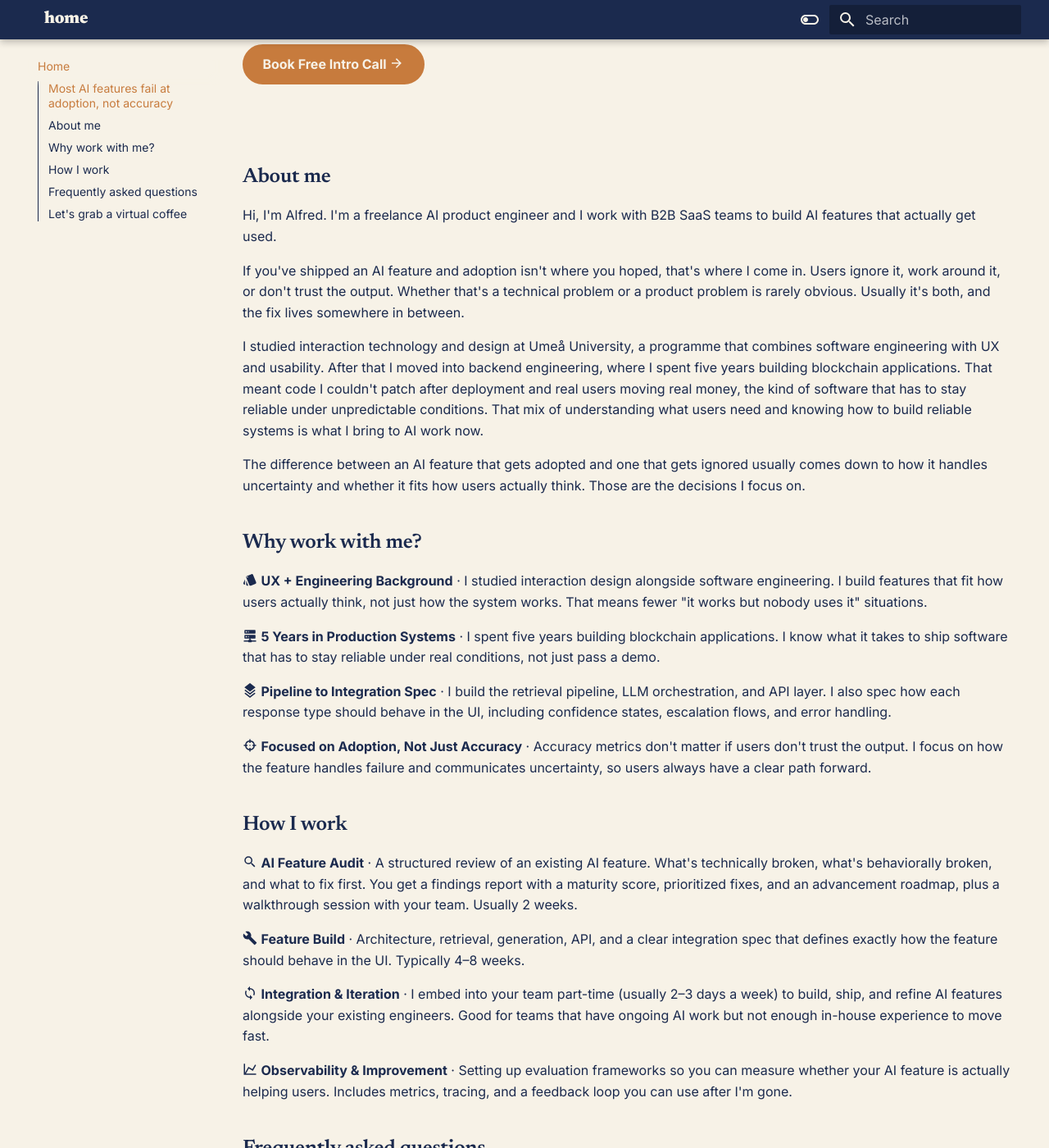
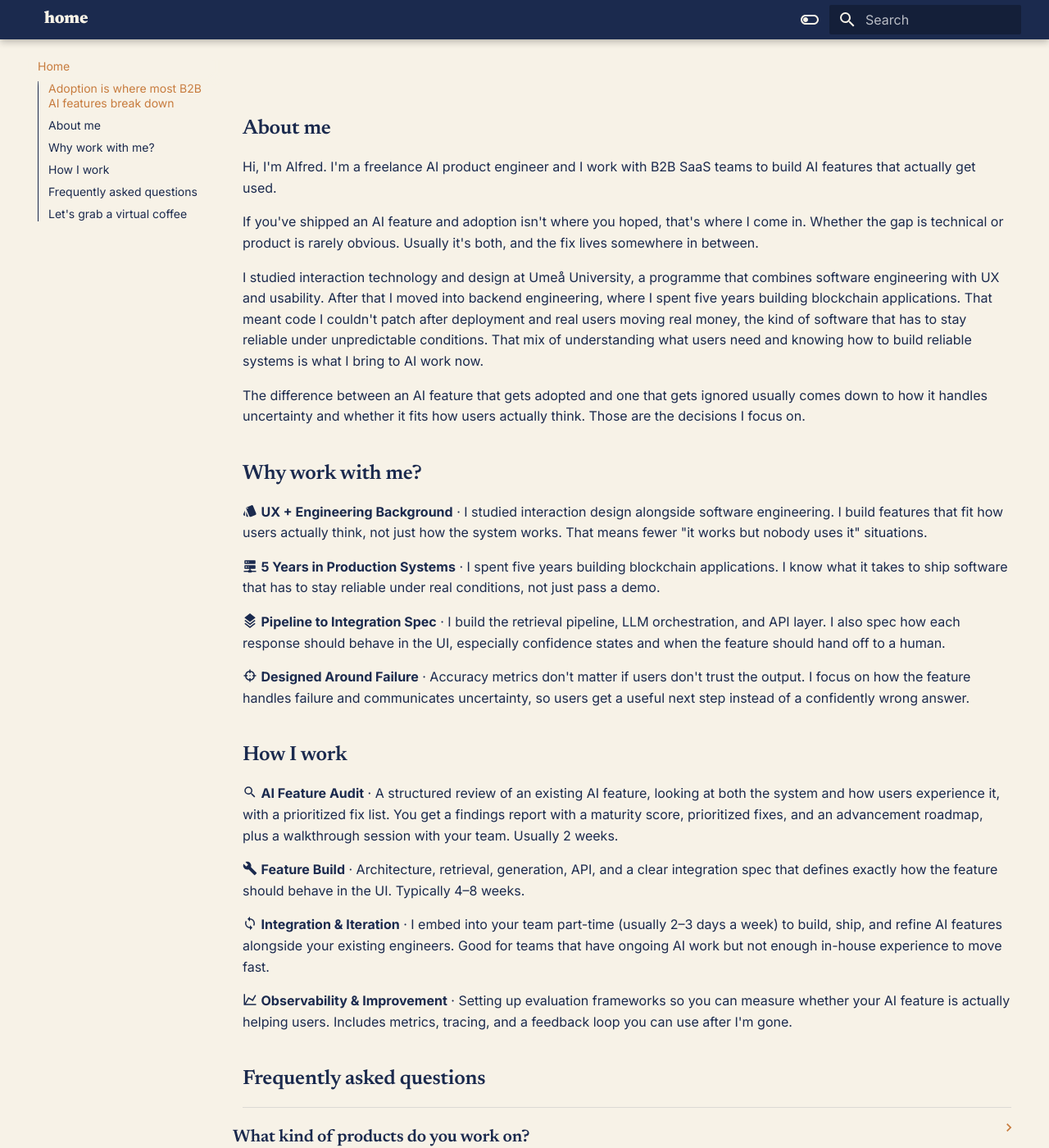
Before and after one commit to alfredpersson/personal-website, an MkDocs documentation site: the page built from docs/index.md, in a window 1280 px wide and 1400 px high, scrolled down 578 px. Shown: the whole window at 82% size. Built offline with MkDocs 1.6.1 and Material for MkDocs 9.7.7, drawn with Linux system fonts in a browser that asks for light colours; some of the changed text lies outside the part shown.

Commit message:
Fix copy

```diff
--- a/docs/index.md
+++ b/docs/index.md
@@ -27,17 +27,15 @@ image: https://www.alfredpersson.com/assets/thumbnail-website.jpg
 
 # Helping SaaS teams ship AI features users actually adopt
 
-### Most AI features fail at adoption, not accuracy { .hero-subtitle }
+### Adoption is where most B2B AI features break down { .hero-subtitle }
 
-- Your AI feature is live but users aren't really engaging with it
+- Your AI feature is live but adoption is flat
 
-- Users ignore it, work around it, or just don't trust the output
+- Users try it once and don't come back
 
-- You're not sure if the problem is technical, UX, or both
+- It's hard to tell whether the gap is technical or product
 
-- You need someone who understands both the pipeline and the user experience
-
-- You want AI that handles failure well, not just the happy path
+- Demos pass, but real workflows expose what's broken
 
 [Book Free Intro Call :material-arrow-right:](https://calendly.com/alfred-persson/intro){ .md-button .md-button--primary }
 
@@ -55,7 +53,7 @@ image: https://www.alfredpersson.com/assets/thumbnail-website.jpg
 
 Hi, I'm Alfred. I'm a freelance AI product engineer and I work with B2B SaaS teams to build AI features that actually get used.
 
-If you've shipped an AI feature and adoption isn't where you hoped, that's where I come in. Users ignore it, work around it, or don't trust the output. Whether that's a technical problem or a product problem is rarely obvious. Usually it's both, and the fix lives somewhere in between.
+If you've shipped an AI feature and adoption isn't where you hoped, that's where I come in. Whether the gap is technical or product is rarely obvious. Usually it's both, and the fix lives somewhere in between.
 
 I studied interaction technology and design at Umeå University, a programme that combines software engineering with UX and usability. After that I moved into backend engineering, where I spent five years building blockchain applications. That meant code I couldn't patch after deployment and real users moving real money, the kind of software that has to stay reliable under unpredictable conditions. That mix of understanding what users need and knowing how to build reliable systems is what I bring to AI work now.
 
@@ -67,13 +65,13 @@ The difference between an AI feature that gets adopted and one that gets ignored
 
 :material-server-network: **5 Years in Production Systems** · I spent five years building blockchain applications. I know what it takes to ship software that has to stay reliable under real conditions, not just pass a demo.
 
-:material-layers-triple: **Pipeline to Integration Spec** · I build the retrieval pipeline, LLM orchestration, and API layer. I also spec how each response type should behave in the UI, including confidence states, escalation flows, and error handling.
+:material-layers-triple: **Pipeline to Integration Spec** · I build the retrieval pipeline, LLM orchestration, and API layer. I also spec how each response should behave in the UI, especially confidence states and when the feature should hand off to a human.
 
-:material-target: **Focused on Adoption, Not Just Accuracy** · Accuracy metrics don't matter if users don't trust the output. I focus on how the feature handles failure and communicates uncertainty, so users always have a clear path forward.
+:material-target: **Designed Around Failure** · Accuracy metrics don't matter if users don't trust the output. I focus on how the feature handles failure and communicates uncertainty, so users get a useful next step instead of a confidently wrong answer.
 
 ## How I work
 
-:material-magnify: **AI Feature Audit** · A structured review of an existing AI feature. What's technically broken, what's behaviorally broken, and what to fix first. You get a findings report with a maturity score, prioritized fixes, and an advancement roadmap, plus a walkthrough session with your team. Usually 2 weeks.
+:material-magnify: **AI Feature Audit** · A structured review of an existing AI feature, looking at both the system and how users experience it, with a prioritized fix list. You get a findings report with a maturity score, prioritized fixes, and an advancement roadmap, plus a walkthrough session with your team. Usually 2 weeks.
 
 :material-wrench: **Feature Build** · Architecture, retrieval, generation, API, and a clear integration spec that defines exactly how the feature should behave in the UI. Typically 4–8 weeks.
 
@@ -87,7 +85,7 @@ The difference between an AI feature that gets adopted and one that gets ignored
     B2B SaaS products with user-facing AI features. Things like support bots, AI-assisted workflows, intelligent search, document processing. The common thread is that there's an AI component that end users interact with directly, and it needs to work well enough that people actually trust and use it.
 
 ??? note "What's your background?"
-    Short version: interaction design and software engineering at Umeå University, then five years building blockchain applications. The combination means I think about both the pipeline and the person using it, which is where most AI features break down.
+    Short version: interaction design and software engineering at Umeå University, then five years building blockchain applications. The mix I work from is production engineering plus user-side thinking about whether anyone actually uses the result.
 
 ??? note "Do you work as a contractor or on fixed-scope projects?"
     Both. Part-time embedded work makes sense if you have ongoing AI work and want me iterating alongside your engineers. A fixed-scope engagement makes sense if you want a specific feature built, shipped, and handed off. We can figure out what fits during the intro call.
```
